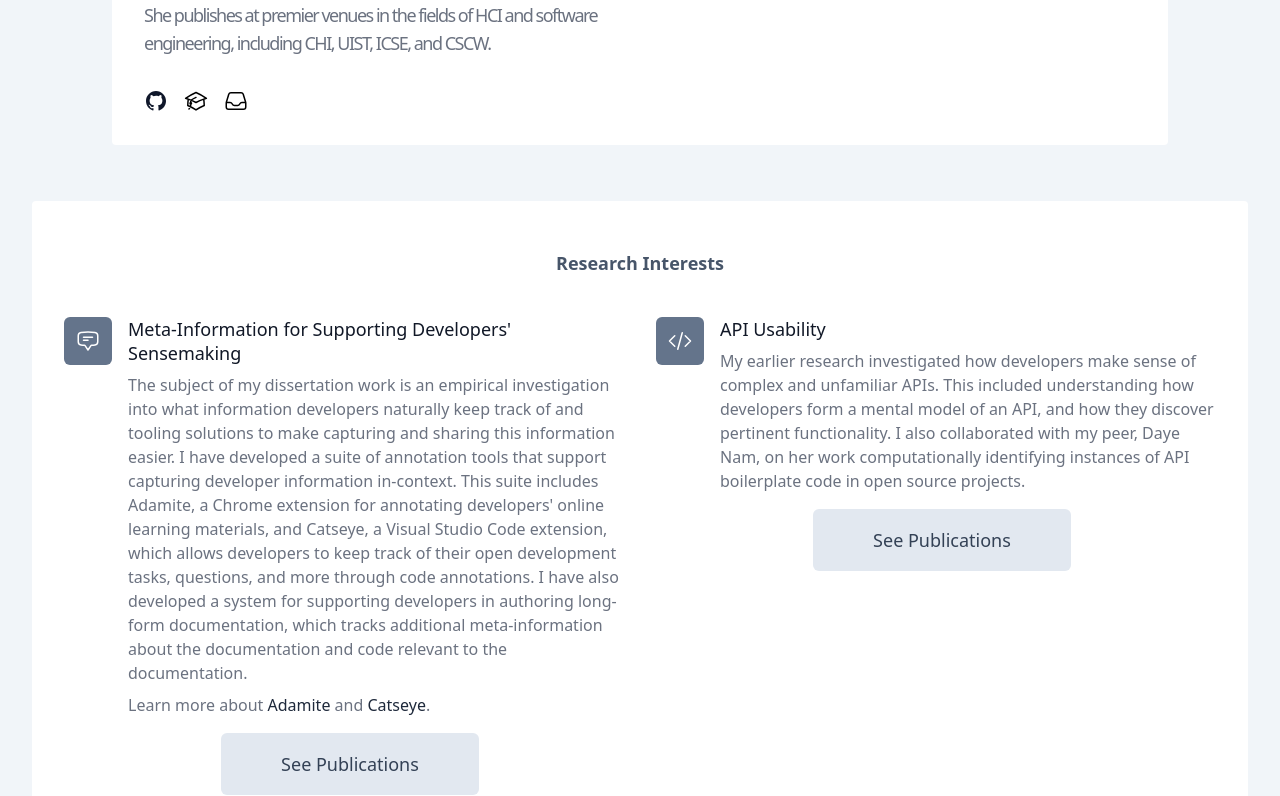
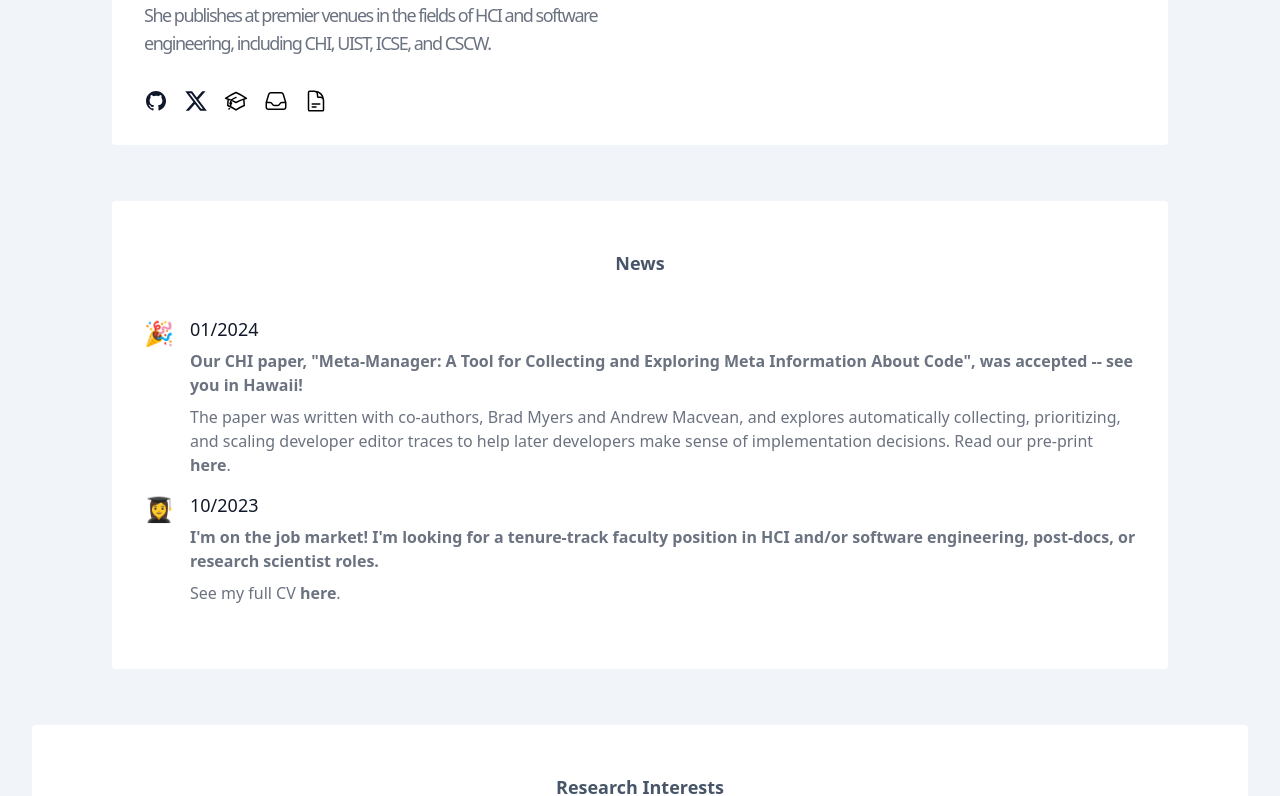
Before and after one commit to horvathaa/horvathaa.github.io, a React (Create React App) app: page / in a window 1280 px wide. Shown: the part 635-1431 px from the top of the page. Built offline with nearby package versions, Linux system fonts and the light colour scheme.

Commit message:
add chi stuff and news section

```diff
--- a/src/App.tsx
+++ b/src/App.tsx
@@ -4,6 +4,7 @@
 import './App.css'
 import Projects from './components/projects'
 import AboutMe from './components/aboutMe'
+import News from './components/news'
 // import './styles/globals.css'
 
 function App() {
@@ -58,6 +59,7 @@ function App() {
                         {/* <Header /> */}
                         <div className="App">
                             <AboutMe />
+                            <News />
                             <Projects />
                         </div>
                     </main>
--- a/src/components/aboutMe.tsx
+++ b/src/components/aboutMe.tsx
@@ -1,8 +1,12 @@
 import * as React from 'react'
 import '../App.css'
-import { AcademicCapIcon, InboxIcon } from '@heroicons/react/24/outline'
+import {
+    AcademicCapIcon,
+    InboxIcon,
+    DocumentTextIcon,
+} from '@heroicons/react/24/outline'
 interface About {
-    shortDescription: string
+    shortDescription: string | JSX.Element
     longDescription: JSX.Element
     imgSrc: string
     imgAlt: string
@@ -10,8 +14,22 @@ interface About {
 }
 
 const about: About = {
-    shortDescription:
-        '6th year Ph.D student in the Human-Computer Interaction Institute at Carnegie Mellon University, researching ways to make developer information tracking, capturing, and sharing more seamless.',
+    shortDescription: (
+        <>
+            6th year Ph.D student in the Human-Computer Interaction Institute at
+            Carnegie Mellon University, researching ways to make developer
+            information tracking, capturing, and sharing more seamless, advised
+            by{' '}
+            <a
+                href={'https://cs.cmu.edu/~bam'}
+                target="_blank"
+                rel="noreferrer"
+            >
+                Dr. Brad Myers
+            </a>
+            .
+        </>
+    ),
     imgSrc: './resources/amber.jpeg',
     longDescription: (
         <>
@@ -72,6 +90,23 @@ const AboutMe: React.FC = () => {
                         d="M12 2C6.477 2 2 6.463 2 11.97c0 4.404 2.865 8.14 6.839 9.458.5.092.682-.216.682-.48 0-.236-.008-.864-.013-1.695-2.782.602-3.369-1.337-3.369-1.337-.454-1.151-1.11-1.458-1.11-1.458-.908-.618.069-.606.069-.606 1.003.07 1.531 1.027 1.531 1.027.892 1.524 2.341 1.084 2.91.828.092-.643.35-1.083.636-1.332-2.22-.251-4.555-1.107-4.555-4.927 0-1.088.39-1.979 1.029-2.675-.103-.252-.446-1.266.098-2.638 0 0 .84-.268 2.75 1.022A9.607 9.607 0 0 1 12 6.82c.85.004 1.705.114 2.504.336 1.909-1.29 2.747-1.022 2.747-1.022.546 1.372.202 2.386.1 2.638.64.696 1.028 1.587 1.028 2.675 0 3.83-2.339 4.673-4.566 4.92.359.307.678.915.678 1.846 0 1.332-.012 2.407-.012 2.734 0 .267.18.577.688.48 3.97-1.32 6.833-5.054 6.833-9.458C22 6.463 17.522 2 12 2Z"
                     />
                 </svg>
+                <svg
+                    viewBox="0 0 24 24"
+                    className="mr-4 h-6 w-6 fill-slate-900 cursor-pointer"
+                    onClick={() => window.open('https://x.com/AmberHorvath1')}
+                    target={'_blank'}
+                >
+                    <g>
+                        <path
+                            fillRule="evenodd"
+                            clipRule={'evenodd'}
+                            d="M18.244 2.25h3.308l-7.227 8.26 8.502 11.24H16.17l-5.214-6.817L4.99 21.75H1.68l7.73-8.835L1.254 2.25H8.08l4.713 6.231zm-1.161 17.52h1.833L7.084 4.126H5.117z"
+                        />
+                        {/* <text x="0" y="15">
+                            Label 1
+                        </text> */}
+                    </g>
+                </svg>
                 <AcademicCapIcon
                     className="mr-4 h-6 w-6 cursor-pointer"
                     onClick={() =>
@@ -88,6 +123,13 @@ const AboutMe: React.FC = () => {
                     }
                     target={'_blank'}
                 />
+                <DocumentTextIcon
+                    className="mr-4 h-6 w-6 cursor-pointer"
+                    onClick={() =>
+                        window.open('./resources/horvath_CV-1-22-2024.pdf')
+                    }
+                    target={'_blank'}
+                />
             </div>
         </div>
     )
--- /dev/null
+++ b/src/components/news.tsx
@@ -0,0 +1,118 @@
+import * as React from 'react'
+import '../App.css'
+
+interface INews {
+    date: Date
+    shortDescription: JSX.Element
+    emoji: string
+    longDescription: JSX.Element | string
+}
+
+function formatMonthYear(date: Date): string {
+    const month = String(date.getMonth() + 1).padStart(2, '0')
+    const year = String(date.getFullYear())
+    return `${month}/${year}`
+}
+
+const news: INews[] = [
+    {
+        date: new Date('2024-01-19'),
+        shortDescription: (
+            <>
+                <span className="font-bold">
+                    Our CHI paper, "Meta-Manager: A Tool for Collecting and
+                    Exploring Meta Information About Code", was accepted -- see
+                    you in Hawaii!
+                </span>
+            </>
+        ),
+        emoji: '🎉',
+        longDescription: (
+            <>
+                <p className="mt-2 text-base leading-6 text-gray-500">
+                    The paper was written with co-authors, Brad Myers and Andrew
+                    Macvean, and explores automatically collecting,
+                    prioritizing, and scaling developer editor traces to help
+                    later developers make sense of implementation decisions.
+                    Read our pre-print{' '}
+                    <a
+                        href={'./resources/horvath_chi2024-preprint.pdf'}
+                        target="_blank"
+                        rel="noreferrer"
+                        style={{ fontWeight: 'bold' }}
+                    >
+                        here
+                    </a>
+                    .
+                </p>
+            </>
+        ),
+    },
+    {
+        date: new Date('2023-10-15'),
+        shortDescription: (
+            <>
+                <span className="font-bold">
+                    I'm on the job market! I'm looking for a tenure-track
+                    faculty position in HCI and/or software engineering,
+                    post-docs, or research scientist roles.{' '}
+                </span>
+            </>
+        ),
+        emoji: '👩‍🎓',
+        longDescription: (
+            <>
+                <p className="mt-2 text-base leading-6 text-gray-500">
+                    See my full CV{' '}
+                    <a
+                        href={'./resources/horvath_CV-1-22-2024.pdf'}
+                        target="_blank"
+                        rel="noreferrer"
+                        style={{ fontWeight: 'bold' }}
+                    >
+                        here
+                    </a>
+                    .
+                </p>
+            </>
+        ),
+    },
+]
+
+const News: React.FC = () => {
+    return (
+        <div className="bg-white py-12 rounded my-14 mx-20">
+            <div className="mx-auto max-w-7xl px-4 sm:px-6 lg:px-8">
+                <div className="lg:text-center">
+                    <h2 className="text-lg font-semibold text-slate-600">
+                        News
+                    </h2>
+                </div>
+                <div className="mt-10">
+                    <ul className="md:grid-cols-2 md:gap-x-8 md:gap-y-10 mt-4">
+                        {news.map((item) => (
+                            <li key={item.date.toISOString()} className="mb-4">
+                                <div className="flex">
+                                    <span className="text-2xl">
+                                        {item.emoji}
+                                    </span>
+                                    <div className="ml-4">
+                                        <h4 className="text-lg leading-6 font-medium text-gray-900">
+                                            {formatMonthYear(item.date)}
+                                        </h4>
+                                        <p className="mt-2 text-base leading-6 text-gray-500">
+                                            {item.shortDescription}
+                                        </p>
+                                        {item.longDescription}
+                                    </div>
+                                </div>
+                            </li>
+                        ))}
+                    </ul>
+                </div>
+            </div>
+        </div>
+    )
+}
+
+export default News
--- a/src/constants/projectContents.json
+++ b/src/constants/projectContents.json
@@ -5,6 +5,12 @@
             "description": "The subject of my dissertation work is an empirical investigation into what information developers naturally keep track of and tooling solutions to make capturing and sharing this information easier. I have developed a suite of annotation tools that support capturing developer information in-context. This suite includes Adamite, a Chrome extension for annotating developers' online learning materials, and Catseye, a Visual Studio Code extension, which allows developers to keep track of their open development tasks, questions, and more through code annotations. I have also developed a system for supporting developers in authoring long-form documentation, which tracks additional meta-information about the documentation and code relevant to the documentation.",
             "collaborators": "Brad A. Myers, Michael Xieyang Liu, Andrew Macvean, River Hendriksen, Connor Shannon, Emma Paterson, Imtiaz Rahman, Shannon Bonet, Matthew Shu, Lai Wei, Kazi Jawad",
             "publications": [
+                {
+                    "title": "Meta-Manager: A Tool for Collecting and Exploring Meta Information about Code",
+                    "authors": "Amber Horvath, Andrew Macvean, and Brad A. Myers",
+                    "publicationVenue": "CHI 2024",
+                    "paperPath": "./resources/horvath_chi2024-preprint.pdf"
+                },
                 {
                     "title": "Thesis Proposal",
                     "authors": "Amber Horvath",
--- a/src/styles/globals.css
+++ b/src/styles/globals.css
@@ -1,53 +1,53 @@
 @font-face {
-    font-family:  'Cereal Normal';
-    src: url('./fonts/AirbnbCerealBook.ttf') format("truetype"),
-        url('./fonts/AirbnbCerealBook.woff') format("woff");
+    font-family: 'Cereal Normal';
+    src: url('./fonts/AirbnbCerealBook.ttf') format('truetype'),
+        url('./fonts/AirbnbCerealBook.woff') format('woff');
 }
 
 @font-face {
-    font-family:  'Cereal Black';
-    src: url('./fonts/AirbnbCerealBlack.ttf') format("truetype"),
-        url('./fonts/AirbnbCerealBlack.woff') format("woff");
+    font-family: 'Cereal Black';
+    src: url('./fonts/AirbnbCerealBlack.ttf') format('truetype'),
+        url('./fonts/AirbnbCerealBlack.woff') format('woff');
 }
 
 @font-face {
-    font-family:  'Cereal Light';
-    src: url('./fonts/AirbnbCerealLight.ttf') format("truetype"),
-        url('./fonts/AirbnbCerealLight.woff') format("woff");
+    font-family: 'Cereal Light';
+    src: url('./fonts/AirbnbCerealLight.ttf') format('truetype'),
+        url('./fonts/AirbnbCerealLight.woff') format('woff');
 }
 
 @font-face {
-    font-family:  'Cereal Medium';
-    src: url('./fonts/AirbnbCerealMedium.ttf') format("truetype"),
-        url('./fonts/AirbnbCerealMedium.woff') format("woff");
+    font-family: 'Cereal Medium';
+    src: url('./fonts/AirbnbCerealMedium.ttf') format('truetype'),
+        url('./fonts/AirbnbCerealMedium.woff') format('woff');
 }
 
 @font-face {
-    font-family:  'Cereal Bold';
-    src: url('./fonts/AirbnbCerealBold.ttf') format("truetype"),
-    url('./fonts/AirbnbCerealBold.woff') format("woff");
-
+    font-family: 'Cereal Bold';
+    src: url('./fonts/AirbnbCerealBold.ttf') format('truetype'),
+        url('./fonts/AirbnbCerealBold.woff') format('woff');
 }
 
 @font-face {
     font-family: 'Cereal Bolder';
-    src: url('./fonts/AirbnbCerealExtraBold.ttf') format("truetype"),
-        url('./fonts/AirbnbCerealExtraBold.woff') format("woff");
+    src: url('./fonts/AirbnbCerealExtraBold.ttf') format('truetype'),
+        url('./fonts/AirbnbCerealExtraBold.woff') format('woff');
 }
 
+:root {
+    --brand-regular: #adc79e;
+    --brand-dark: #103c21;
 
-:root {
-    --brand-regular: #ADC79E;
-    --brand-dark: #103C21;
-
-    --white: #FFFFFF;
-    --offwhite: #F9F9F9;
-    --gray: #EEEEEE;
+    --white: #ffffff;
+    --offwhite: #f9f9f9;
+    --gray: #eeeeee;
 
     --black: #000;
 }
 
-*, *::before, *::after {
+*,
+*::before,
+*::after {
     margin: 0;
     padding: 0;
     box-sizing: inherit;
@@ -59,7 +59,8 @@ html {
     /* font-family: Helvetica, sans-serif; */
     font-size: 62.5%;
     scroll-behavior: smooth;
-    font-family:  'Cereal Normal', -apple-system, BlinkMacSystemFont, Roboto, Helvetica Neue, sans-serif !important;
+    font-family: 'Cereal Normal', -apple-system, BlinkMacSystemFont, Roboto,
+        Helvetica Neue, sans-serif !important;
     font-size: 62.5%;
     scroll-behavior: smooth;
     /* min-height: fit-content; */
@@ -138,6 +139,6 @@ strong {
     text-decoration: none;
 }
 
-.dropdown-item:hover{
+.dropdown-item:hover {
     color: #6b778ca1 !important;
 }
```
Also changed, not shown: src/components/publication.tsx (+4 -4 lines), 2 other files (tests, documents, lock files or other folders).
